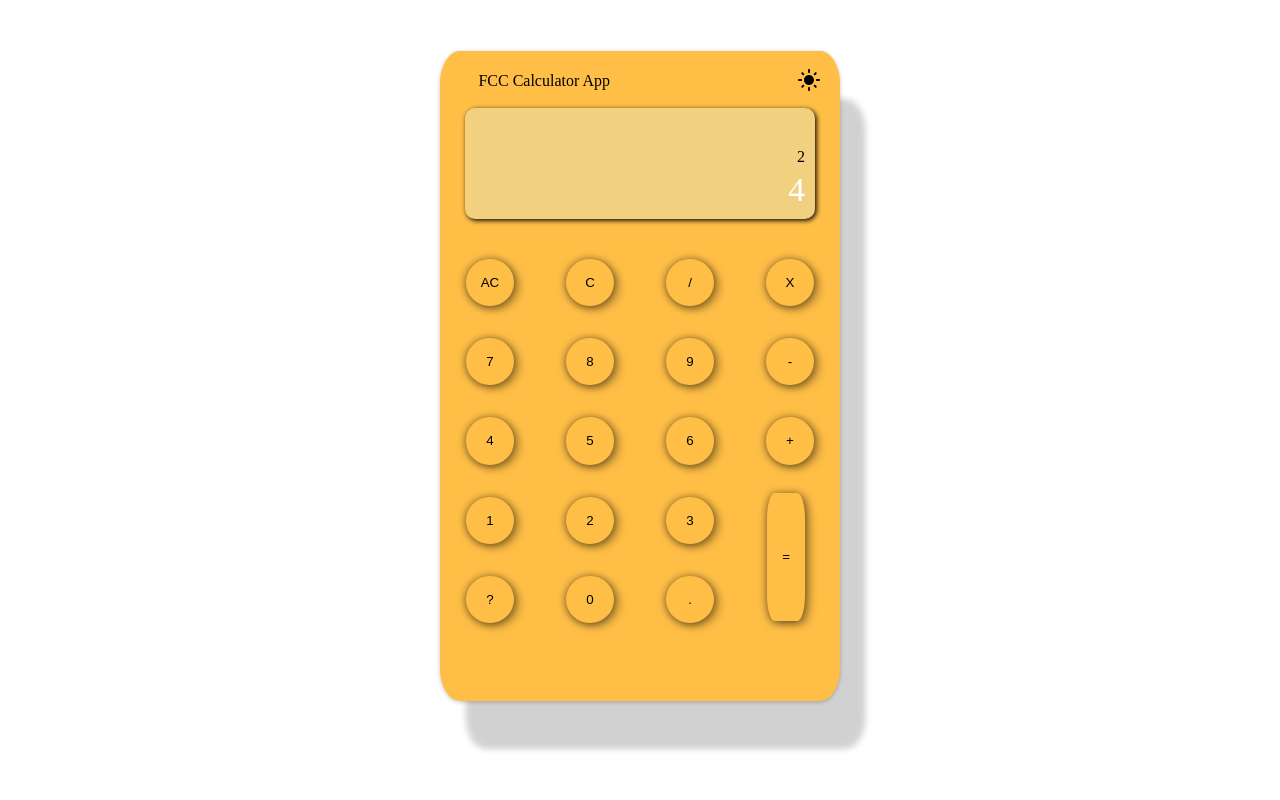
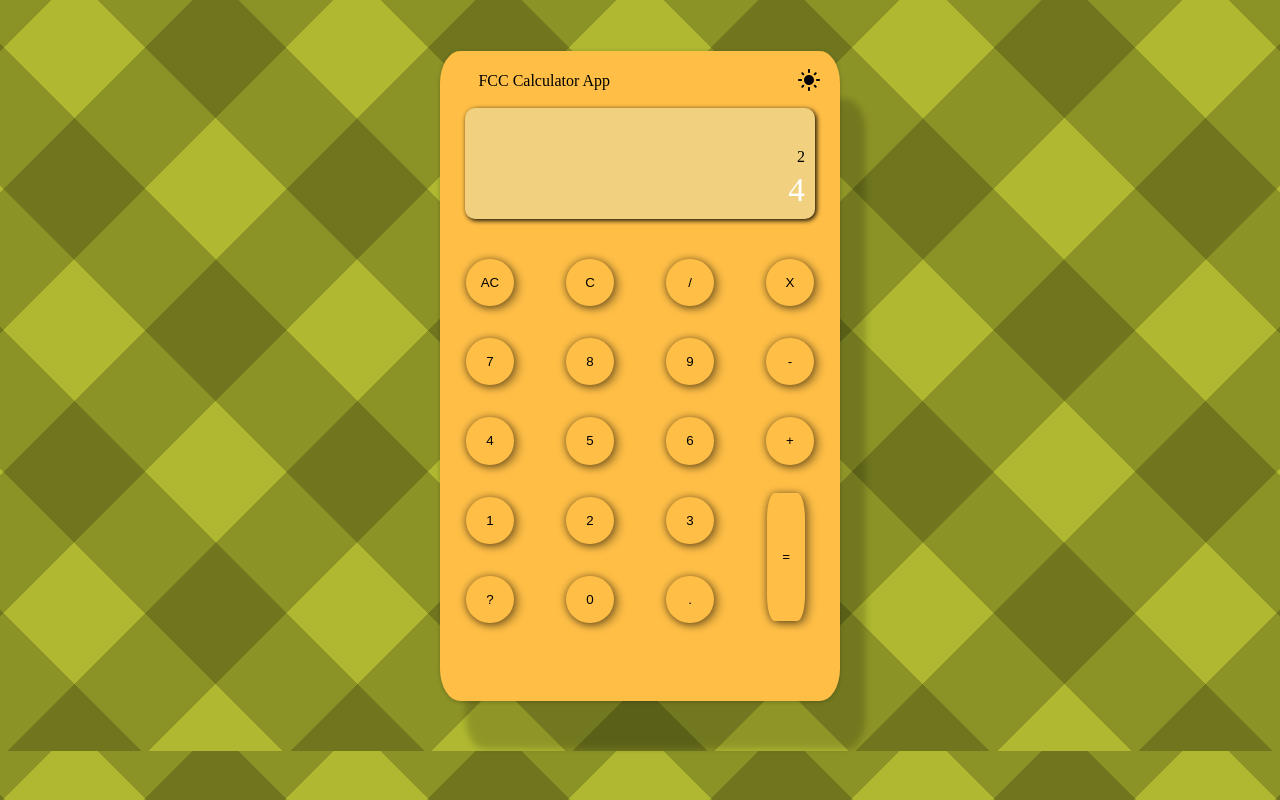
Before and after one commit to sparksflyupwards/Rea, a React app: page / in a window 1280 px wide. Built offline with nearby package versions, Linux system fonts and the light colour scheme; a web font is replaced by a local one.

Commit message:
created css background image

```diff
--- a/src/containers/styles/calculator.scss
+++ b/src/containers/styles/calculator.scss
@@ -23,6 +23,26 @@
   $calculator-mobile-width-wide : 70%;
   $calculator-mobile-height-wide : 78vh;
 
+  body {
+    background-color:rgb(175, 184, 48);
+    background-image:
+      repeating-linear-gradient(
+        45deg,
+        rgba(0,0,0,0.2),
+        rgba(0,0,0,0.2) 100px,
+        transparent 0px,
+        transparent 200px,
+
+      ),
+      repeating-linear-gradient(
+        -45deg,
+        rgba(0,0,0,0.2),
+        rgba(0,0,0,0.2) 100px,
+        transparent 0px,
+        transparent 200px
+      );
+
+  }
 
 
   /** Calculator coloring rules **/
```
Also changed, not shown: src/containers/styles/calculator.css, 1 other file.
